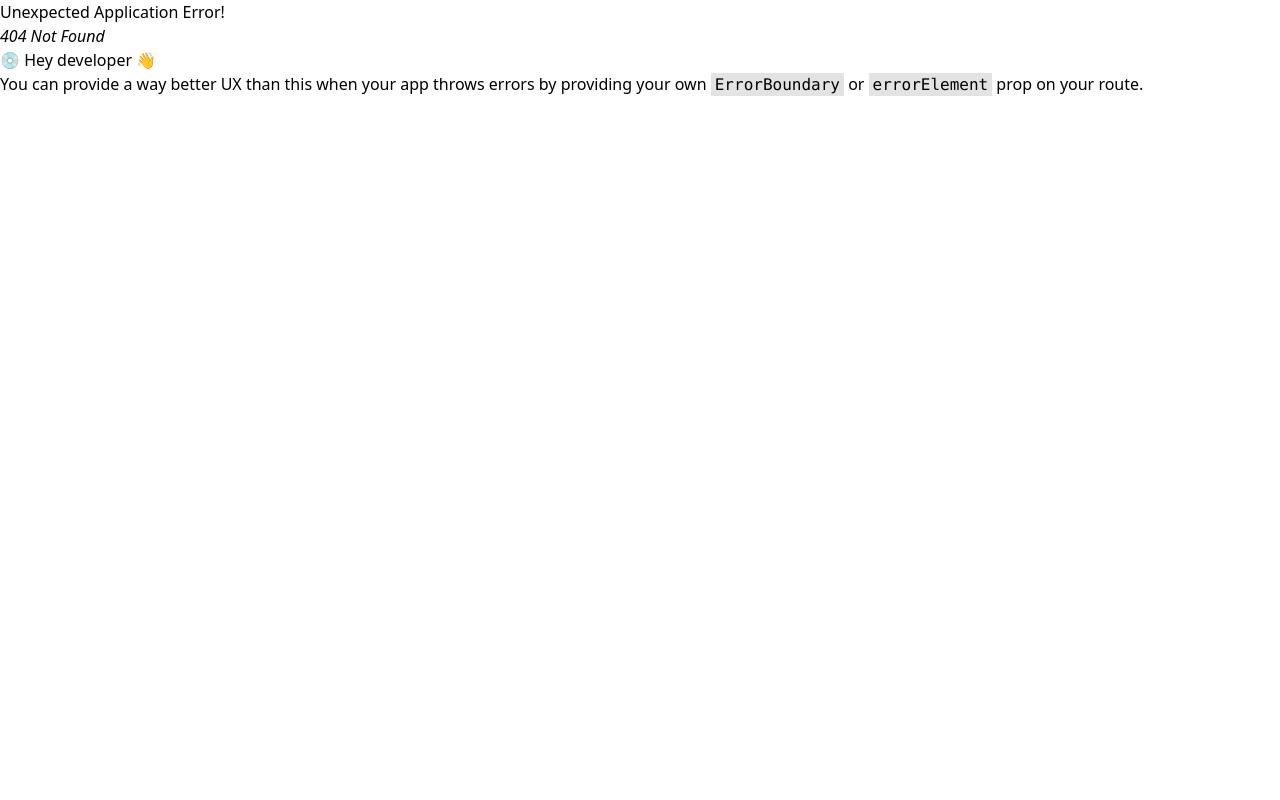
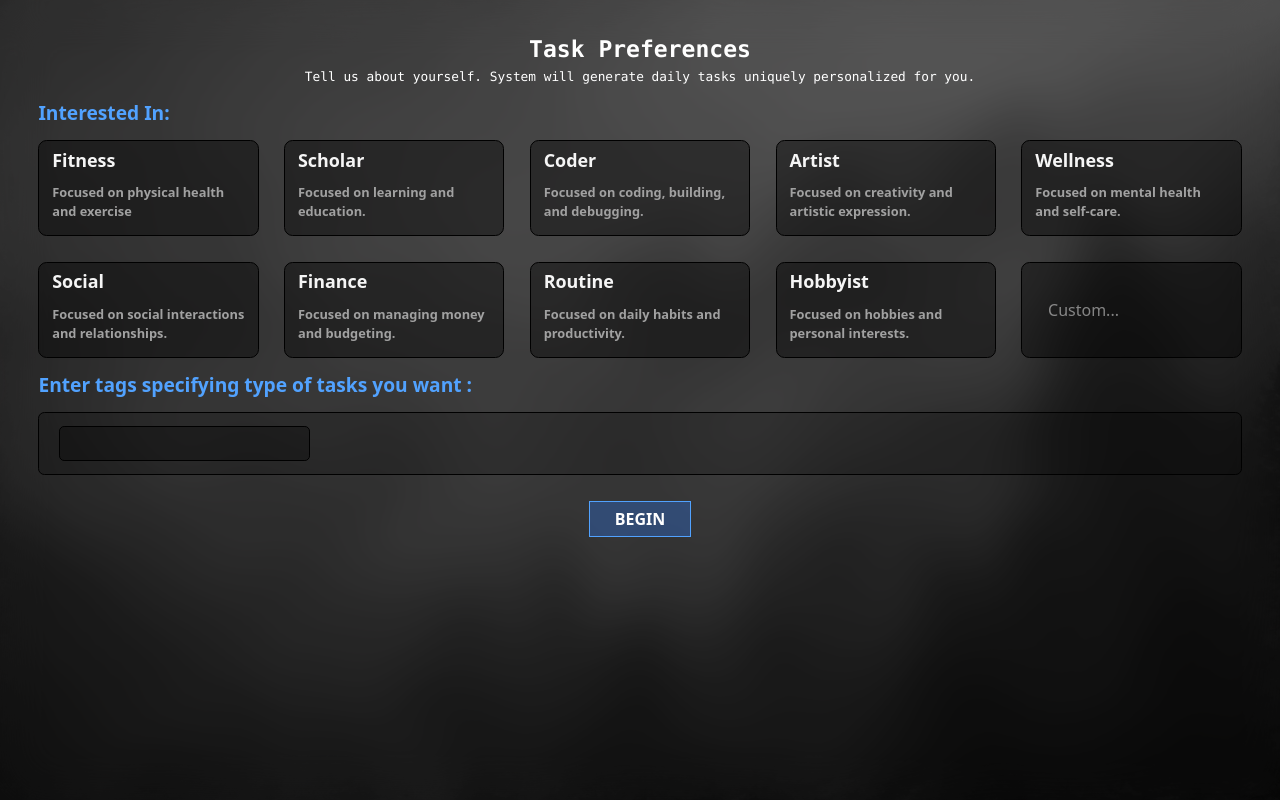
Before and after one commit to Ishpreet9/XARELYTH, a React (Vite) app in the folder frontend/: page /task-preferences in a window 1280 px wide. Before the commit this address had no page. Built offline with nearby package versions, Linux system fonts and the light colour scheme; a web font is replaced by a local one.

Commit message:
Task preferences

```diff
--- a/frontend/src/App.jsx
+++ b/frontend/src/App.jsx
@@ -7,6 +7,7 @@ import Play from './pages/Play'
 import Login from './pages/Login'
 import Temp from './pages/Temp'
 import Lobby1 from './pages/Lobby1'
+import TaskPreferences from './pages/TaskPreferences'
 
 const App = () => {
 
@@ -38,6 +39,10 @@ const App = () => {
     {
       path: "/temp",
       element: <Temp/>
+    },
+    {
+      path: "/task-preferences",
+      element: <TaskPreferences/>
     }
   ])
 
--- a/frontend/src/pages/Home.jsx
+++ b/frontend/src/pages/Home.jsx
@@ -8,7 +8,7 @@ const Home = () => {
 
   return (
     <div className='w-screen h-screen relative flex justify-center items-center'>
-      <img src={assets.bg_image_2} className='absolute w-full h-full brightness-50' alt="" />
+      <img src={assets.bg_image_2} className='absolute w-full h-full brightness-70' alt="" />
     <div className='flex flex-col justify-center items-center h-screen w-screen backdrop-blur-3xl'>
       {/* background elements */}
       <div className='absolute w-[85vw] h-[86vh] border-y-2 border-black/40'></div>
--- /dev/null
+++ b/frontend/src/pages/TaskPreferences.jsx
@@ -0,0 +1,64 @@
+import React, { useState } from 'react'
+import { assets } from '../assets/assets'
+import { NavLink } from 'react-router-dom';
+
+const TaskPreferences = () => {
+  const [taskClass, setTaskClass] = useState([
+    { name: 'Fitness', description: 'Focused on physical health and exercise' },
+    { name: 'Scholar', description: 'Focused on learning and education.' },
+    { name: 'Coder', description: 'Focused on coding, building, and debugging.' },
+    { name: 'Artist', description: 'Focused on creativity and artistic expression.' },
+    { name: 'Wellness', description: 'Focused on mental health and self-care.' },
+    { name: 'Social', description: 'Focused on social interactions and relationships.' },
+    { name: 'Finance', description: 'Focused on managing money and budgeting.' },
+    { name: 'Routine', description: 'Focused on daily habits and productivity.' },
+    { name: 'Hobbyist', description: 'Focused on hobbies and personal interests.' },
+  ])
+  const [tags,setTags] = useState([]);
+  const handleEnter = (e) => {
+    if(e.key === 'Enter' && e.target.value !== '')
+    {
+      setTags([...tags, `#${e.target.value}`]);
+    }
+  }
+  return (
+    <div className='relative w-screen h-screen flex justify-center items-center'>
+      <img src={assets.bg_image_2} className='w-full h-full absolute brightness-50' alt="" />
+      <div className='flex flex-col justify-start items-center gap-[1vw] py-[2.5vw] px-[3vw] w-full h-full bg-black/30 backdrop-blur-xl'>
+        {/* title */}
+        <div className='flex flex-col justify-center items-center'>
+          <h1 className='text-[1.8vw] font-mono font-bold text-white'>Task Preferences</h1>
+          <p className='text-[1vw] text-white font-mono tracking-none'>Tell us about yourself. System will generate daily tasks uniquely personalized for you.</p>
+        </div>
+        {/* interested preferences */}
+        <div className='flex flex-col justify-center items-center gap-[1vw] w-full'>
+          <div className='w-full flex justify-start'><span className='text-[1.5vw] font-semibold text-blue-400'>Interested In: </span></div>
+          <div className='grid grid-cols-5 grid-rows-2 gap-[2vw] w-full min-h-[17vw]'>
+            {taskClass.map((task, index) => (
+              <div className='flex flex-col justify-start items-center w-full h-full px-[1vw] bg-black/40 hover:bg-black/50 border-[0.15vw] hover:border-neutral-400 rounded-[0.67vw] transition-all duration-400 cursor-pointer'>
+                <div className='w-full h-[40%] flex justify-start items-center'><span className='text-[1.4vw] font-semibold text-neutral-100'>{task.name}</span></div>
+                <div className='w-full h-[50%] flex justify-start items-center'><span className='text-[1vw] font-semibold text-neutral-400'>{task.description}</span></div>
+              </div>
+            ))}
+            <div className='flex flex-col justify-start items-center w-full h-full bg-black/40 hover:bg-black/50 border-[0.15vw] px-[2vw] hover:border-neutral-400 focus-within:bg-black/50 focus-within:border-neutral-400 rounded-[0.67vw] transition-all duration-400 cursor-pointer'>
+              <input type="textarea" className='text-neutral-100 w-full h-full outline-none' placeholder='Custom...' />
+            </div>
+          </div>
+        </div>
+        {/* preference tags */}
+        <div className='flex flex-col justify-center items-center gap-[1vw] w-full'>
+          <div className='w-full flex justify-start'><span className='text-[1.5vw] font-semibold text-blue-400'>Enter tags specifying type of tasks you want : </span></div>
+          <div className='w-full flex flex-wrap justify-start items-center px-[1.5vw] gap-[1vw] bg-black/20 border-[0.14vw] rounded-[0.5vw] py-[1vw]'>
+            {tags.map((tag,index)=>(
+              <div className='text-[1.8vw] text-white px-[1vw] bg-neutral-700 rounded-[0.4vw]'>{tag}</div>
+            ))}
+            <input onKeyDown={(e)=>handleEnter(e)} type="text" className='text-[1.2vw] py-[0.4vw] px-[1vw] bg-black/30 rounded-[0.4vw] border-[0.14vw] border-black outline-none text-white'/>
+          </div>
+        </div>
+        <NavLink to="/select-character" className='px-[1.9vw] bg-blue-500/30 border-[0.13vw] border-blue-400 py-[0.4vw] text-white font-semibold mt-[1vw] cursor-pointer hover:bg-blue-500/10 hover:border-blue-400/70 transition-all duration-300'>BEGIN</NavLink>
+      </div>
+    </div>
+  )
+}
+
+export default TaskPreferences
```
Also changed, not shown: frontend/src/assets/bg_image_2.png, frontend/src/assets/bg_image_3.png (added).
